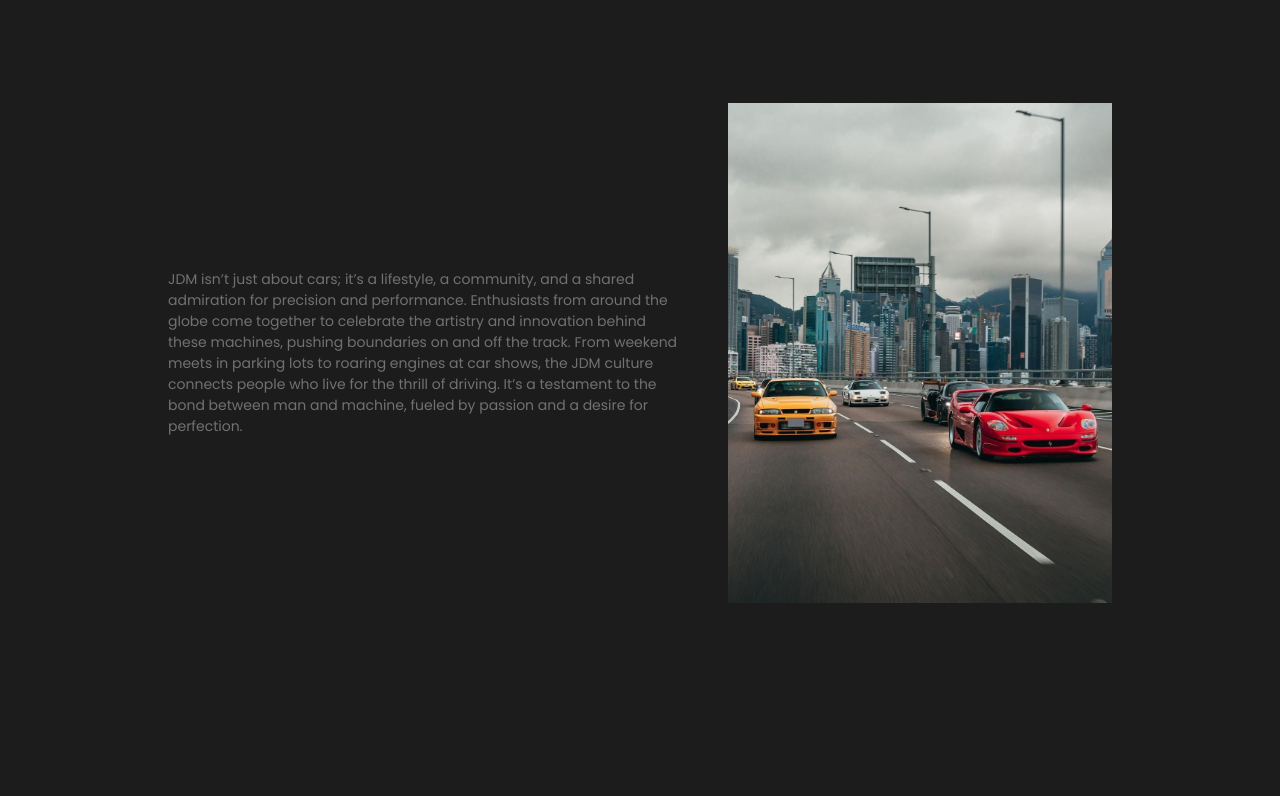
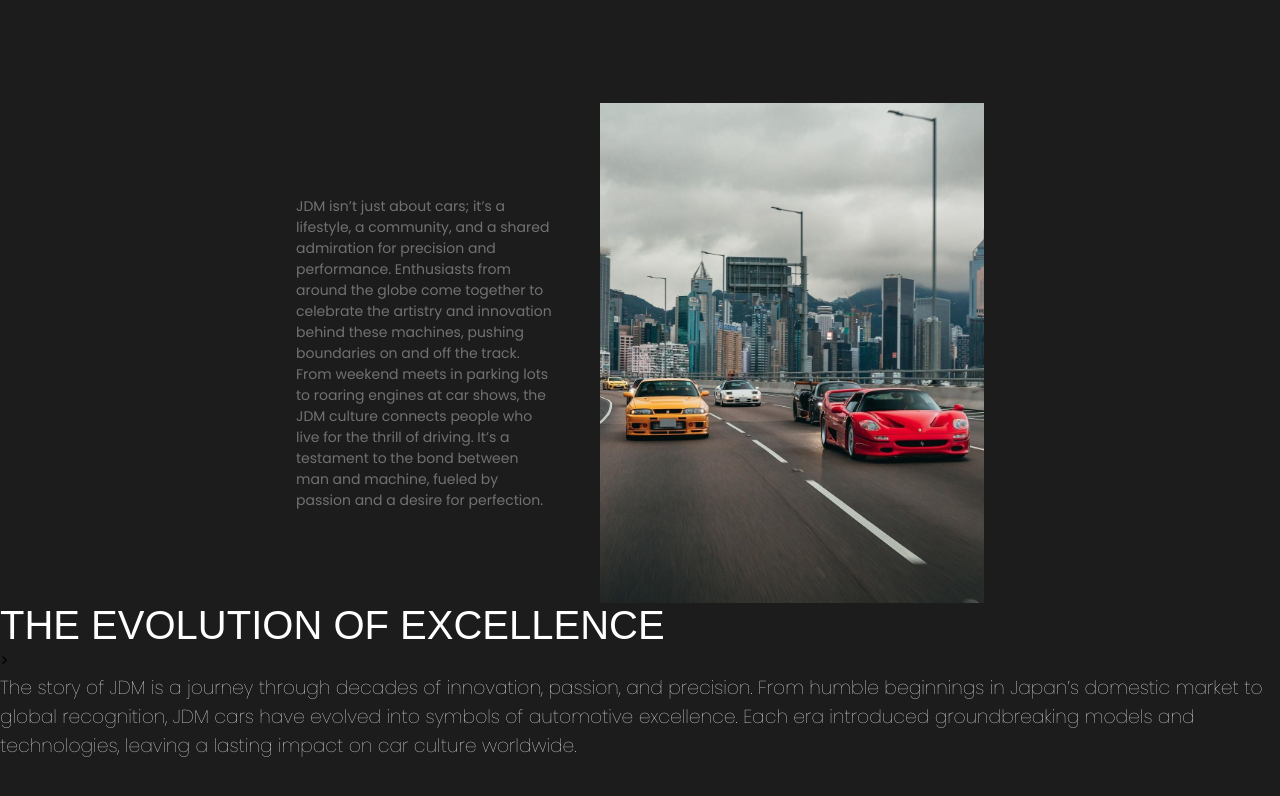
Before and after one commit to renansouza12/jdm-landing-page, an Angular app: page / in a window 1280 px wide. Shown: the part 1898-2694 px from the top of the page. Before the commit the page ends 2501 px from the top, so only its background shows below. Built offline with nearby package versions, Linux system fonts and the light colour scheme; a web font is replaced by a local one.

Commit message:
style: add hover effect on about images

```diff
--- a/src/app/app.component.html
+++ b/src/app/app.component.html
@@ -1,3 +1,4 @@
 <app-hero/>
 <app-about/>
 <app-community/>
+<app-history/>
--- a/src/app/app.component.ts
+++ b/src/app/app.component.ts
@@ -3,10 +3,11 @@ import { RouterOutlet } from '@angular/router';
 import { HeroComponent } from './components/hero/hero.component';
 import { AboutComponent } from './components/about/about.component';
 import { CommunityComponent } from './components/community/community.component';
+import { HistoryComponent } from './components/history/history.component';
 
 @Component({
   selector: 'app-root',
-  imports: [RouterOutlet,HeroComponent,AboutComponent,CommunityComponent],
+  imports: [RouterOutlet,HeroComponent,AboutComponent,CommunityComponent,HistoryComponent],
   templateUrl: './app.component.html',
   styleUrl: './app.component.scss'
 })
--- a/src/app/components/about/about.component.scss
+++ b/src/app/components/about/about.component.scss
@@ -37,11 +37,15 @@
         .image {
             height: 600px;
             width: 20vw;
-
+            overflow: hidden;
             position: relative;
 
             img {
                 object-fit: cover;
+                transition: .5s ease;
+                &:hover{
+                    scale: 1.1;
+                }
             }
 
         }
--- a/src/app/components/community/community.component.scss
+++ b/src/app/components/community/community.component.scss
@@ -17,7 +17,7 @@
         gap: 3rem;
 
         p{
-            width: 40%;
+            width: 20%;
         }
 
         .community_image{
--- /dev/null
+++ b/src/app/components/history/history.component.html
@@ -0,0 +1,2 @@
+<h1>The evolution of excellence</h1>>
+<h3>The story of JDM is a journey through decades of innovation, passion, and precision. From humble beginnings in Japan’s domestic market to global recognition, JDM cars have evolved into symbols of automotive excellence. Each era introduced groundbreaking models and technologies, leaving a lasting impact on car culture worldwide.</h3>
--- /dev/null
+++ b/src/app/components/history/history.component.scss
@@ -0,0 +1,11 @@
+:host{
+    display: block;
+    height: 100vh;
+    width: 100%;
+
+    h3{
+        color: var(--White);
+        font-weight: 100;
+    }
+
+}
```
Also changed, not shown: src/app/components/history/history.component.ts (added, +11 -0 lines).
